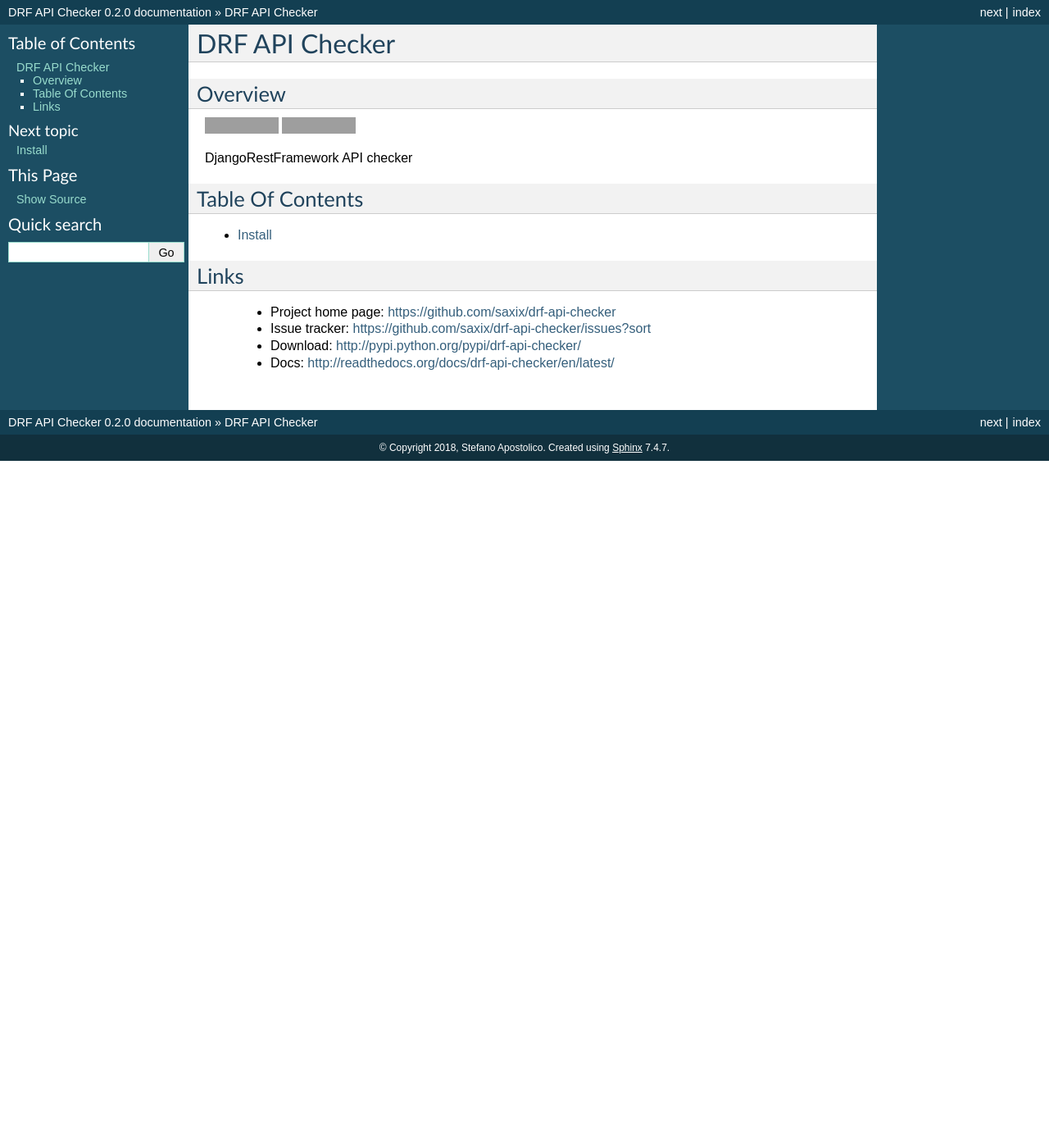
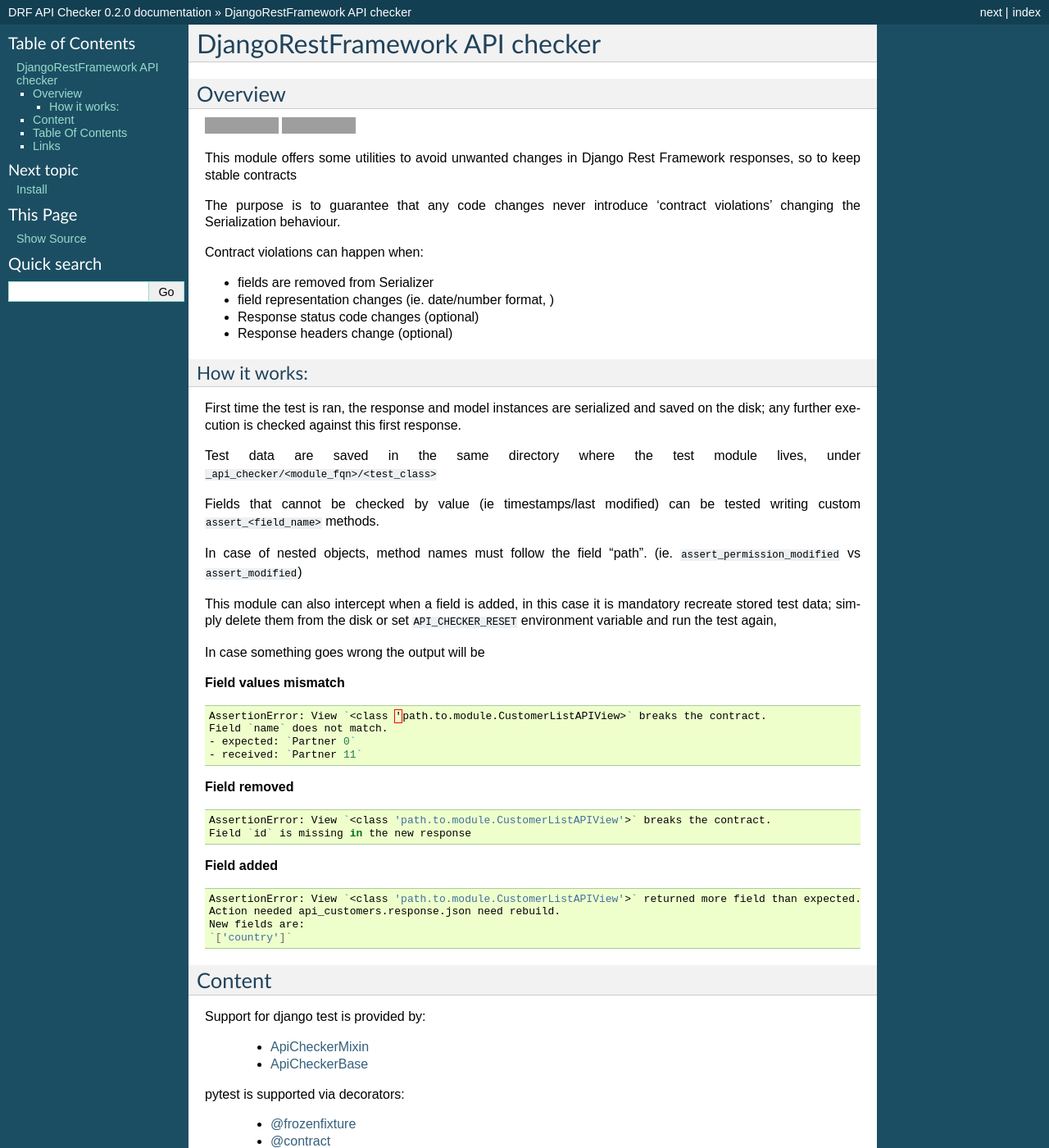
Before and after one commit to saxix/drf-api-checker, a Sphinx documentation site: the page built from docs/index.rst, in a window 1280 px wide and 1400 px high. Shown: the whole window at 82% size. Built offline with Sphinx 7.4.7, drawn with Linux system fonts in a browser that asks for light colours; some of the changed text lies outside the part shown; grey boxes are pictures that could not be loaded.

Commit message:
updates docs

```diff
--- a/docs/_ext/version.py
+++ b/docs/_ext/version.py
@@ -1,7 +1,7 @@
 import re
-from sphinx import addnodes, roles
-from sphinx.util.console import bold
-from sphinx.util.compat import Directive
+
+from docutils.parsers.rst import Directive
+from sphinx import addnodes
 try:
     from sphinx.writers.html import SmartyPantsHTMLTranslator as HTMLTranslator
 except ImportError:  # Sphinx 1.6+
--- a/docs/conf.py
+++ b/docs/conf.py
@@ -45,7 +45,6 @@ extensions = ['sphinx.ext.autodoc',
               'sphinx.ext.autosummary',
               'sphinx.ext.coverage',
               'sphinx.ext.viewcode',
-              'version',
               'github']
 
 intersphinx_mapping = {
--- a/docs/globals.txt
+++ b/docs/globals.txt
@@ -7,6 +7,5 @@
 .. _protocol: http://en.wikipedia.org/wiki/Optimistic_concurrency_control
 .. _issue_11313: https://code.djangoproject.com/ticket/11313
 
-.. |concurrency| replace:: **django-concurrency**
-.. |pkg| replace:: dja
+.. |pkg| replace:: **drf-api-checker**
 .. |version| replace:: 0.1
--- a/docs/index.rst
+++ b/docs/index.rst
@@ -1,9 +1,9 @@
 .. include:: globals.txt
 .. _index:
 
-===============
-DRF API Checker
-===============
+===============================
+DjangoRestFramework API checker
+===============================
 
 Overview
 ========
@@ -18,7 +18,94 @@ Overview
 
 
 
-DjangoRestFramework API checker
+
+This module offers some utilities to avoid unwanted changes in Django Rest Framework responses,
+so to keep stable contracts
+
+The purpose is to guarantee that any code changes never introduce 'contract violations'
+changing the Serialization behaviour.
+
+
+Contract violations can happen when:
+
+- fields are removed from Serializer
+- field representation changes (ie. date/number format, )
+- Response status code changes (optional)
+- Response headers change (optional)
+
+
+How it works:
+-------------
+
+First time the test is ran, the response and model instances are serialized and
+saved on the disk; any further execution is checked against this first response.
+
+Test data are saved in the same directory where the test module lives,
+under ``_api_checker/<module_fqn>/<test_class>``
+
+Fields that cannot be checked by value (ie timestamps/last modified) can be tested writing
+custom ``assert_<field_name>`` methods.
+
+In case of nested objects, method names must follow the field "path".
+(ie. ``assert_permission_modified`` vs ``assert_modified``)
+
+This module can also intercept when a field is added,
+in this case it is mandatory recreate stored test data; simply delete them from the disk
+or set ``API_CHECKER_RESET`` environment variable and run the test again,
+
+
+
+In case something goes wrong the output will be
+
+
+**Field values mismatch**
+
+
+.. code-block:: bash
+
+
+    AssertionError: View `<class 'path.to.module.CustomerListAPIView>` breaks the contract.
+    Field `name` does not match.
+    - expected: `Partner 0`
+    - received: `Partner 11`
+
+
+**Field removed**
+
+.. code-block:: bash
+
+
+    AssertionError: View `<class 'path.to.module.CustomerListAPIView'>` breaks the contract.
+    Field `id` is missing in the new response
+
+
+**Field added**
+
+
+.. code-block:: bash
+
+
+    AssertionError: View `<class 'path.to.module.CustomerListAPIView'>` returned more field than expected.
+    Action needed api_customers.response.json need rebuild.
+    New fields are:
+    `['country']`
+
+
+
+Content
+=======
+
+Support for django test is provided by:
+
+    - :ref:`ApiCheckerMixin`
+    - :ref:`ApiCheckerBase`
+
+pytest is supported via decorators:
+
+    - :ref:`frozenfixture`
+    - :ref:`contract`
+
+
 
 
 Table Of Contents
@@ -28,6 +115,9 @@ Table Of Contents
     :maxdepth: 1
 
     install
+    howto
+    recipes
+    api
 
 
 Links
--- /dev/null
+++ b/docs/recipes.rst
@@ -0,0 +1,5 @@
+.. include:: globals.txt
+.. _recipes:
+
+Common Recipes
+===============
```
Also changed, not shown: docs/api.rst (added, +73 -0 lines), docs/howto.rst (added, +36 -0 lines), docs/install.rst (+3 -19 lines), docs/overview.rst (added, +140 -0 lines), 2 other files.
